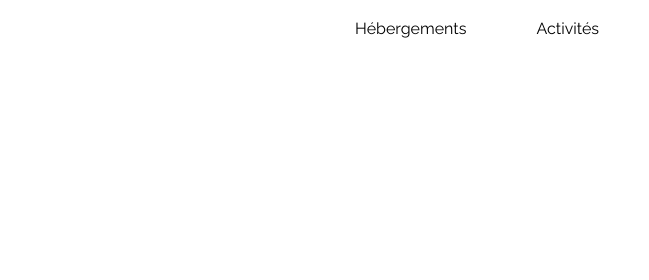
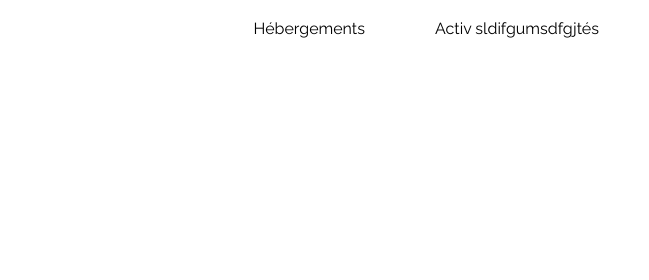
Before and after one commit to enold9/openclassrooms-Booki, a plain HTML site: page index.html in a window 1280 px wide. Shown: the top 280 px of the page, 631-1280 px from the left. Drawn offline with Linux system fonts and the light colour scheme.

```diff
--- a/index.html
+++ b/index.html
@@ -19,7 +19,7 @@
             <img src="./images/logo/Booki.png" alt="Logo du site">
             <div class="liens">
                 <a href="">Hébergements</a>                       <!-- todo ancrage -->
-                <a href="">Activités</a>
+                <a href="">Activ sldifgumsdfgjtés</a>
             </div>
         </nav>
         <header>
```
